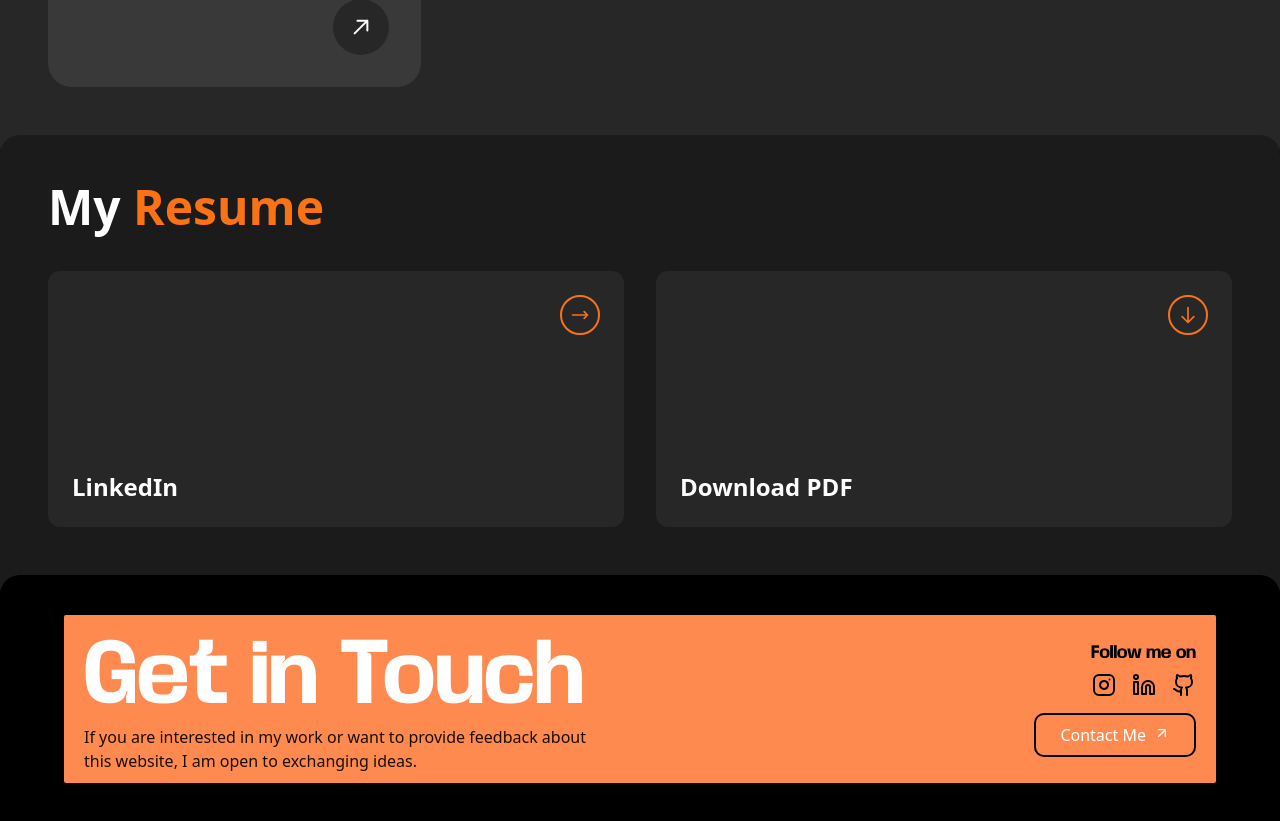
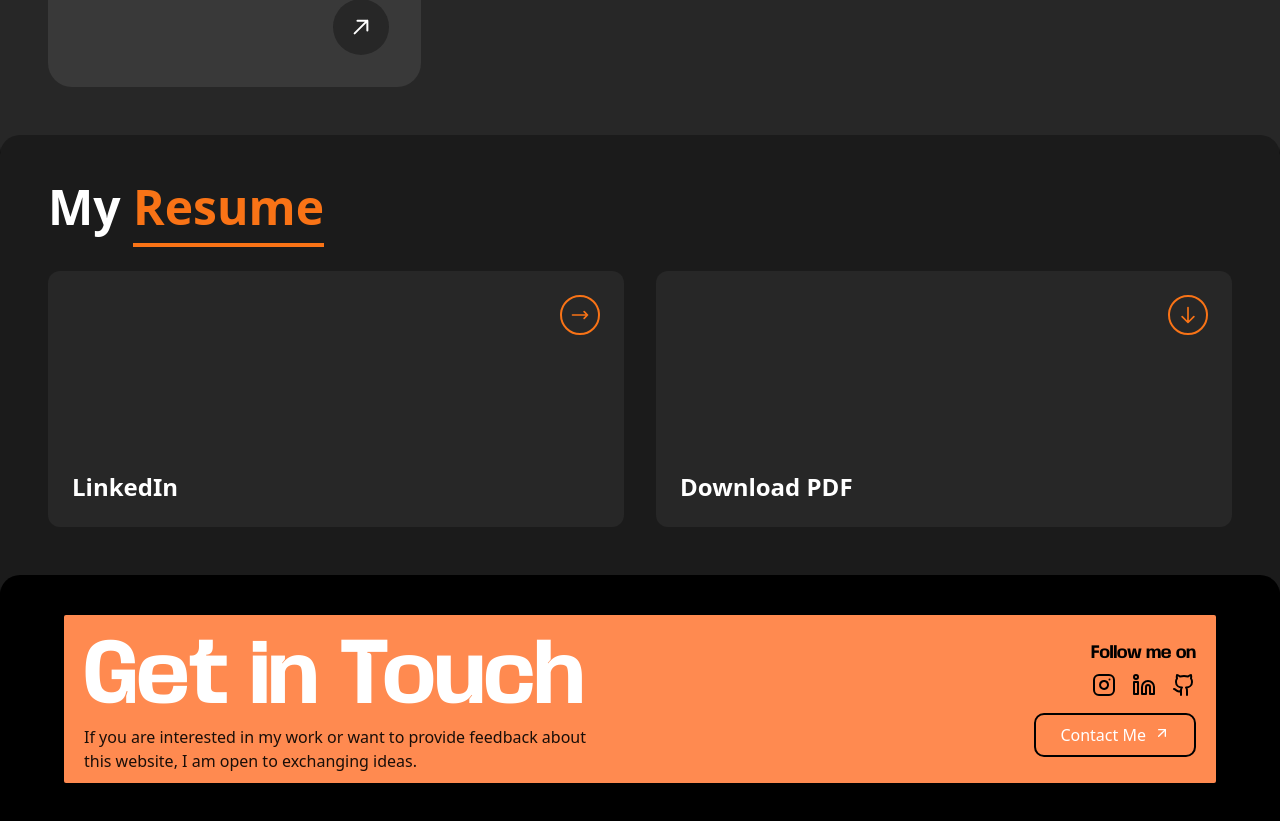
Before and after one commit to krish-1604/Portfolio, a React (Create React App) app: page / in a window 1280 px wide. Shown: the part 3220-4041 px from the top of the page. Built offline with nearby package versions, Linux system fonts and the light colour scheme; a web font is replaced by a local one.

Commit message:
resume animation

```diff
--- a/src/components/resume.jsx
+++ b/src/components/resume.jsx
@@ -1,4 +1,5 @@
 import React from 'react';
+import { motion } from 'framer-motion';
 
 const Resume = () => {
   const handleDownloadPDF = () => {
@@ -12,21 +13,47 @@ const Resume = () => {
   };
 
   return (
-    <div id="resume" className="bg-[#1B1B1B] p-12 rounded-[20px] -mt-8 pb-20">
-      <div className="max-w-7xl mx-auto pb-10">
+    <motion.div
+      id="resume"
+      className="bg-[#1B1B1B] p-12 rounded-[20px] -mt-8 pb-20"
+      initial={{ opacity: 0 }}
+      whileInView={{ opacity: 1 }}
+      viewport={{ once: true }}
+      transition={{ duration: 1 }}
+    >
+      <motion.div className="max-w-7xl mx-auto pb-10">
         <h1 className="text-4xl md:text-5xl font-bold text-white">
-          My <span className="text-orange-500">Resume</span>
+          My <span className="text-orange-500 relative">
+            Resume
+            <motion.span
+              className="absolute -bottom-2 left-0 w-full h-1 bg-orange-500"
+              initial={{ scaleX: 0 }}
+              whileInView={{ scaleX: 1 }}
+              transition={{ duration: 1, delay: 0.4 }}
+            />
+          </span>
         </h1>
-      </div>
+      </motion.div>
 
-      <div className="max-w-7xl mx-auto grid grid-cols-1 sm:grid-cols-2 gap-8">
-        <a
+      <motion.div
+        className="max-w-7xl mx-auto grid grid-cols-1 sm:grid-cols-2 gap-8"
+        initial={{ y: 20, opacity: 0 }}
+        whileInView={{ y: 0, opacity: 1 }}
+        transition={{ duration: 0.8 }}
+      >
+        <motion.a
           href="https://www.linkedin.com/in/krish-mehta-7a4037252/"
           target="_blank"
           rel="noopener noreferrer"
           className="group bg-[#272727] rounded-xl p-6 hover:bg-gray-700 transition-all cursor-pointer relative h-64"
+          whileHover={{ scale: 1.02 }}
+          transition={{ duration: 0.5 }}
         >
-          <div className="absolute top-6 right-6">
+          <motion.div
+            className="absolute top-6 right-6"
+            whileHover={{ rotate: 360 }}
+            transition={{ duration: 0.8 }}
+          >
             <div className="w-10 h-10 rounded-full border-2 border-orange-500 flex items-center justify-center">
               <svg
                 className="w-5 h-5 text-orange-500 transform group-hover:translate-x-1 transition-transform"
@@ -42,17 +69,28 @@ const Resume = () => {
                 />
               </svg>
             </div>
-          </div>
-          <div className="absolute bottom-6 left-6 sm:text-left text-center sm:left-6 inset-x-0 sm:inset-x-auto">
+          </motion.div>
+          <motion.div
+            className="absolute bottom-6 left-6 sm:text-left text-center sm:left-6 inset-x-0 sm:inset-x-auto"
+            initial={{ x: -20, opacity: 0 }}
+            whileInView={{ x: 0, opacity: 1 }}
+            transition={{ duration: 0.5, delay: 0.2 }}
+          >
             <h2 className="text-white text-2xl font-bold">LinkedIn</h2>
-          </div>
-        </a>
+          </motion.div>
+        </motion.a>
 
-        <button
+        <motion.button
           onClick={handleDownloadPDF}
           className="group bg-[#272727] rounded-xl p-6 hover:bg-black transition-all relative h-64"
+          whileHover={{ scale: 1.02 }}
+          transition={{ duration: 0.5 }}
         >
-          <div className="absolute top-6 right-6">
+          <motion.div
+            className="absolute top-6 right-6"
+            whileHover={{ rotate: 360 }}
+            transition={{ duration: 0.8 }}
+          >
             <div className="w-10 h-10 rounded-full border-2 border-orange-500 flex items-center justify-center">
               <svg
                 className="w-5 h-5 text-orange-500 transform group-hover:translate-y-1 transition-transform"
@@ -68,13 +106,18 @@ const Resume = () => {
                 />
               </svg>
             </div>
-          </div>
-          <div className="absolute bottom-6 left-6 sm:text-left text-center sm:left-6 inset-x-0 sm:inset-x-auto">
+          </motion.div>
+          <motion.div
+            className="absolute bottom-6 left-6 sm:text-left text-center sm:left-6 inset-x-0 sm:inset-x-auto"
+            initial={{ x: -20, opacity: 0 }}
+            whileInView={{ x: 0, opacity: 1 }}
+            transition={{ duration: 0.5, delay: 0.4 }}
+          >
             <h2 className="text-white text-2xl font-bold">Download PDF</h2>
-          </div>
-        </button>
-      </div>
-    </div>
+          </motion.div>
+        </motion.button>
+      </motion.div>
+    </motion.div>
   );
 };
 
```
